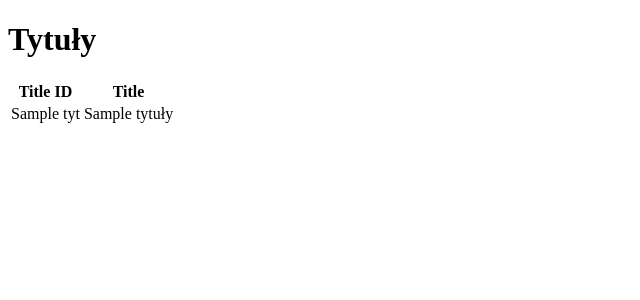
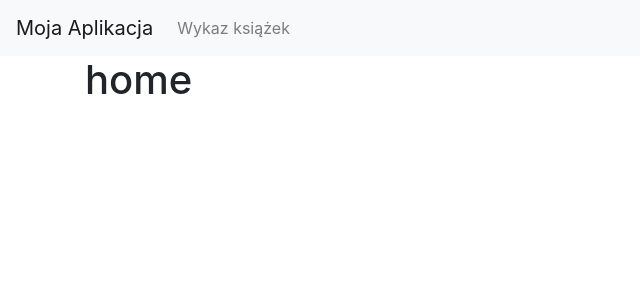
Before and after one commit to martinszkita/biblioteka-projekt, a Django app: page / in a window 1280 px wide. Shown: the top 300 px of the page, without its empty margins (0-640 px from the left). Run offline with Django 5.2, Linux system fonts and the light colour scheme; tables that the repository leaves empty hold one stand-in row (Sample ...); some libraries are stand-ins or nearby versions.

Commit message:
wykaz ksiazek

```diff
--- a/biblioteka/apka/templates/base.html
+++ b/biblioteka/apka/templates/base.html
@@ -1,35 +1,26 @@
 <!DOCTYPE html>
 <html lang="en">
 <head>
-    <meta charset="UTF-8" />
-    <meta name="viewport" content="width=device-width, initial-scale=1.0" />
-    <title>
-      {% block title %}
-        Django App
-      {% endblock %}
-    </title>
-    <link rel="stylesheet" href="https://stackpath.bootstrapcdn.com/bootstrap/4.3.1/css/bootstrap.min.css"  rel="stylesheet" />
+    <meta charset="UTF-8">
+    <meta name="viewport" content="width=device-width, initial-scale=1.0">
+    <title>{% block title %}{% endblock %}</title>
+    <link rel="stylesheet" href="https://stackpath.bootstrapcdn.com/bootstrap/4.3.1/css/bootstrap.min.css">
 </head>
 <body>
     <nav class="navbar navbar-expand-lg navbar-light bg-light">
-      <a class="navbar-brand" href="#">My Django App</a>
-      <button class="navbar-toggler" type="button" data-toggle="collapse" data-target="#navbarNav" aria-controls="navbarNav" aria-expanded="false" aria-label="Toggle navigation"><span class="navbar-toggler-icon"></span></button>
+        <a class="navbar-brand" href="/">Moja Aplikacja</a>
         <div class="collapse navbar-collapse" id="navbarNav">
             <ul class="navbar-nav">
-          <li class="nav-item active">
-            <a class="nav-link" href="#">Home</a>
+                <li class="nav-item">
+                    <a class="nav-link" href="{% url 'wykaz_ksiazek' %}">Wykaz książek</a>
                 </li>
-          <li class="nav-item">
-            <a class="nav-link" href="#">About</a>
-          </li>
-          <li class="nav-item">
-            <a class="nav-link" href="#">Contact</a>
-          </li>
+                <!-- Dodaj inne elementy nawigacji tutaj -->
             </ul>
         </div>
     </nav>
-    <div class="container">{% block content %} {% endblock %}</div>
-    <script src="https://code.jquery.com/jquery-3.3.1.slim.min.js"></script>
-    <script src="https://stackpath.bootstrapcdn.com/bootstrap/4.3.1/js/bootstrap.bundle.min.js" ></script>
+    <div class="container">
+        {% block content %}
+        {% endblock %}
+    </div>
 </body>
 </html>
--- /dev/null
+++ b/biblioteka/apka/templates/home.html
@@ -0,0 +1,6 @@
+{% extends 'base.html' %}
+
+{% block content %}
+    <h1>home</h1>
+    <!-- Dodaj tutaj treść strony głównej -->
+{% endblock %}
--- a/biblioteka/apka/templates/titles.html
+++ /dev/null
@@ -1,25 +0,0 @@
-<!DOCTYPE html>
-<html>
-<head>
-    <title>Tytuły</title>
-</head>
-<body>
-    <h1>Tytuły</h1>
-    <table>
-        <thead>
-            <tr>
-                <th>Title ID</th>
-                <th>Title</th>
-            </tr>
-        </thead>
-        <tbody>
-            {% for title in titles %}
-            <tr>
-                <td>{{ title.1 }}</td>
-                <td>{{ title.0 }}</td>
-            </tr>
-            {% endfor %}
-        </tbody>
-    </table>
-</body>
-</html>
--- a/biblioteka/apka/urls.py
+++ b/biblioteka/apka/urls.py
@@ -2,6 +2,6 @@ from django.urls import path
 from . import views
 
 urlpatterns = [
-    path("",views.tytuły,name="tytuły"),
-    path('ksiazki/',views.display_ksiazki,name='display_ksiazki'),
+    path('', views.home, name='home'),
+    path('wykaz_ksiazek/',views.wykaz_ksiazek,name='wykaz_ksiazek'),
 ]
--- a/biblioteka/apka/views.py
+++ b/biblioteka/apka/views.py
@@ -5,7 +5,7 @@ def tytuły(request):
     # Connect to database
     with connection.cursor() as cursor:
         # Execute SQL query
-        cursor.execute("SELECT title, title_id FROM tytuły")
+        cursor.execute("SELECT `tytul` id_tytulu FROM tytul")
 
         # Fetch all rows
         titles = cursor.fetchall()
@@ -13,10 +13,11 @@ def tytuły(request):
     # Pass data to template
     return render(request, 'titles.html', {'titles': titles})
 
+def wykaz_ksiazek(request):
+    with connection.cursor() as cursor:
+        cursor.execute("SELECT id_tytulu, tytul FROM tytul")
+        ksiazki=cursor.fetchall()
+    return render(request, 'wykaz_ksiazek.html', {'ksiazki': ksiazki})
 
-
-def display_ksiazki(request):
-    with connection.cursor() as cursor:
-        cursor.execute("SELECT id_ksiazki, tytul FROM ksiazka")
-        ksiazki=cursor.fetchall()
-    return render(request, 'myapp/display_ksiazki.html', {'ksiazki': ksiazki})
+def home(request):
+    return render(request, 'home.html')
```
Also changed, not shown: biblioteka/apka/templates/display_ksiazki.html (deleted, +0 -15 lines), biblioteka/apka/templates/wykaz_ksiazek.html (added, +10 -0 lines), biblioteka/apka/static/tlo.jpg (added), 1 other file. Lines whose indentation alone changed are shown as unchanged.
